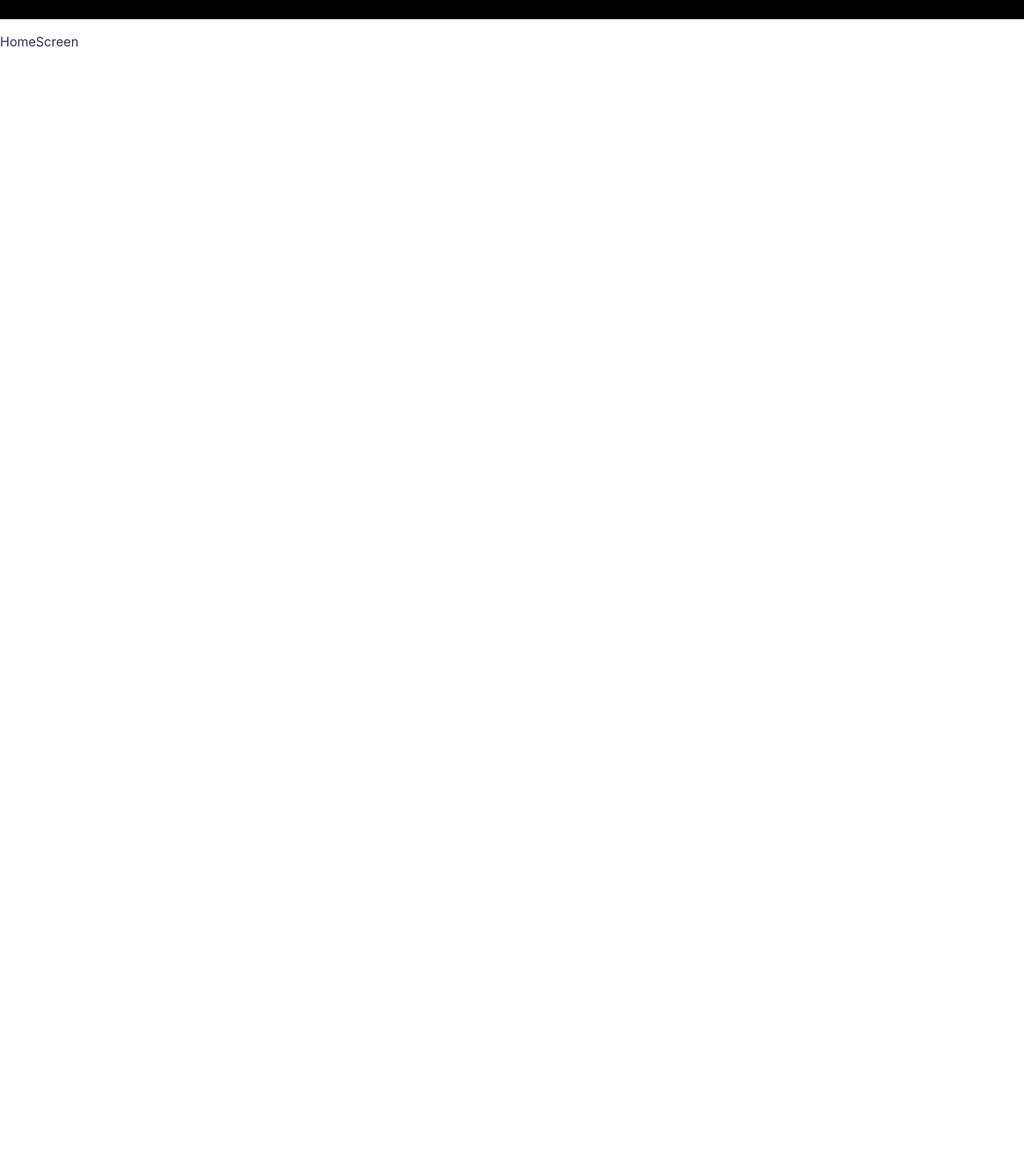
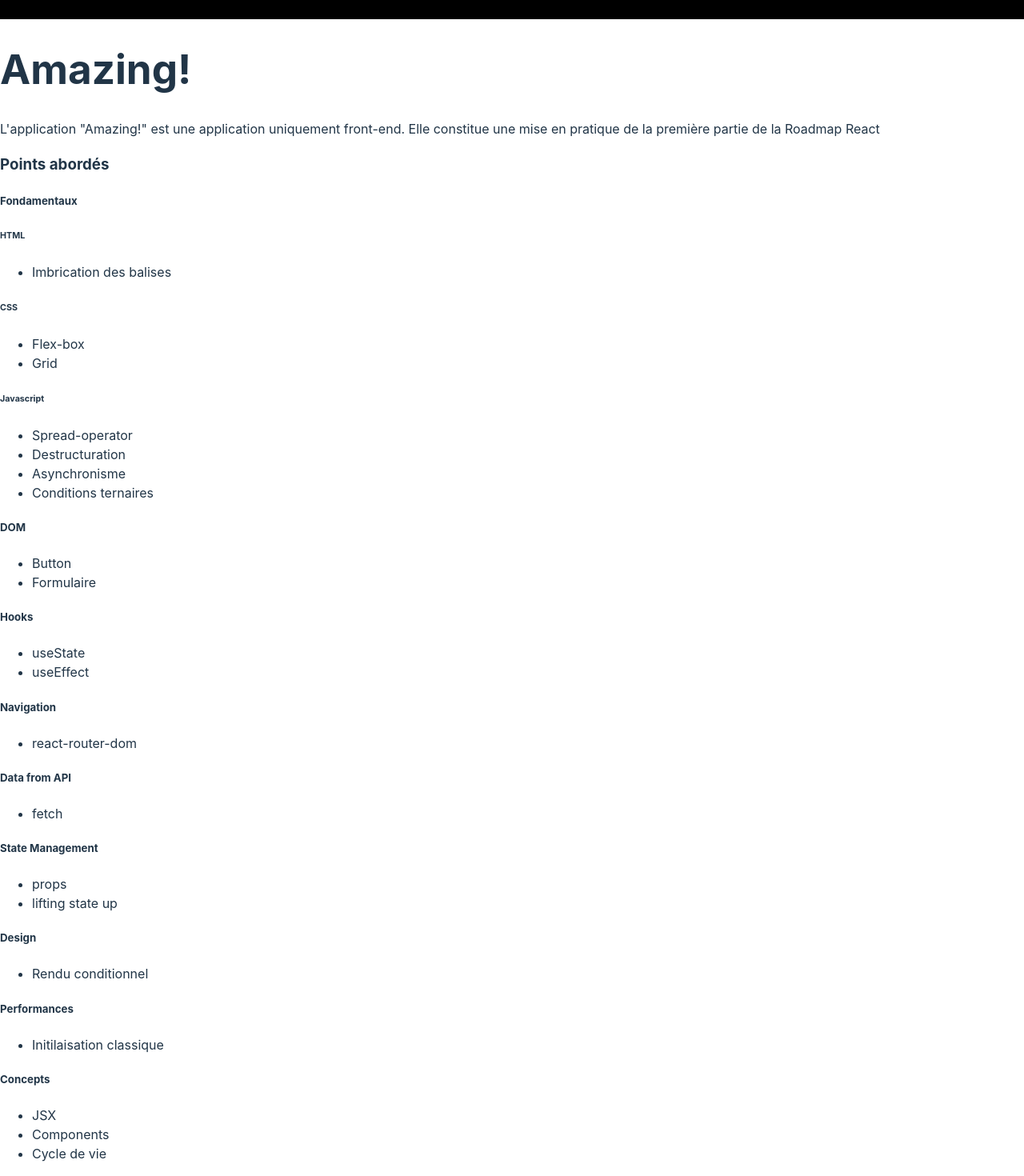
Before and after one commit to paradogmastudio/amazing, a React (Vite) app: page / in a window 1280 px wide. Shown: the part 56-1526 px from the top of the page at 80% size. Before the commit the page ends 800 px from the top, so only its background shows below. Built offline with nearby package versions, Linux system fonts and the light colour scheme.

Commit message:
debut homescreen

```diff
--- a/src/App.jsx
+++ b/src/App.jsx
@@ -26,13 +26,8 @@ function App() {
         <Route path='/catalogue' element={<CatalogueScreen addBasket={addBasket}/>}/>
         <Route path='/panier' element={<BasketScreen basket={basket}/>}/>
         <Route path='/user' element={<UserScreen/>}/>
-
-
-
       </Routes>
     </Router>
-
-
   )
 }
 
--- a/src/screens/HomeScreen.jsx
+++ b/src/screens/HomeScreen.jsx
@@ -2,7 +2,103 @@ import React from 'react'
 
 function HomeScreen() {
   return (
-    <div>HomeScreen</div>
+    <main>
+
+        <h1>Amazing!</h1>
+
+        <section id="presentation">
+          <p>
+            L'application "Amazing!" est une application uniquement front-end. Elle constitue une mise en pratique de la première partie de la Roadmap React
+          </p>
+        </section>
+
+        <section id="travail">
+          <h3>Points abordés</h3>
+          <div>
+            <h5>Fondamentaux</h5>
+            <div>
+              <h6>HTML</h6>
+              <ul>
+                <li>Imbrication des balises</li>
+              </ul>
+            </div>
+            <div>
+              <h6>CSS</h6>
+              <ul>
+                <li>Flex-box</li>
+                <li>Grid</li>
+              </ul>
+            </div>
+            <div>
+              <h6>Javascript</h6>
+              <ul>
+                <li>Spread-operator</li>
+                <li>Destructuration</li>
+                <li>Asynchronisme</li>
+                <li>Conditions ternaires</li>
+              </ul>
+            </div>
+          </div>
+          <div>
+            <h5>DOM</h5>
+              <ul>
+                <li>Button</li>
+                <li>Formulaire</li>
+              </ul>
+          </div>
+          <div>
+            <h5>Hooks</h5>
+              <ul>
+                <li>useState</li>
+                <li>useEffect</li>
+              </ul>
+          </div>
+          <div>
+            <h5>Navigation</h5>
+              <ul>
+                <li>react-router-dom</li>
+              </ul>
+          </div>
+          <div>
+            <h5>Data from API</h5>
+              <ul>
+                <li>fetch</li>
+              </ul>
+          </div>
+          <div>
+            <h5>State Management</h5>
+              <ul>
+                <li>props</li>
+                <li>lifting state up</li>
+              </ul>
+          </div>
+          <div>
+            <h5>Design</h5>
+              <ul>
+                <li>Rendu conditionnel</li>
+              </ul>
+          </div>
+          <div>
+            <h5>Performances</h5>
+              <ul>
+                <li>Initilaisation classique</li>
+              </ul>
+          </div>
+          <div>
+            <h5>Concepts</h5>
+              <ul>
+                <li>JSX</li>
+                <li>Components</li>
+                <li>Cycle de vie</li>
+              </ul>
+          </div>
+        </section>
+
+        <section id="documentation">
+
+        </section>
+
+    </main>
   )
 }
 
```
